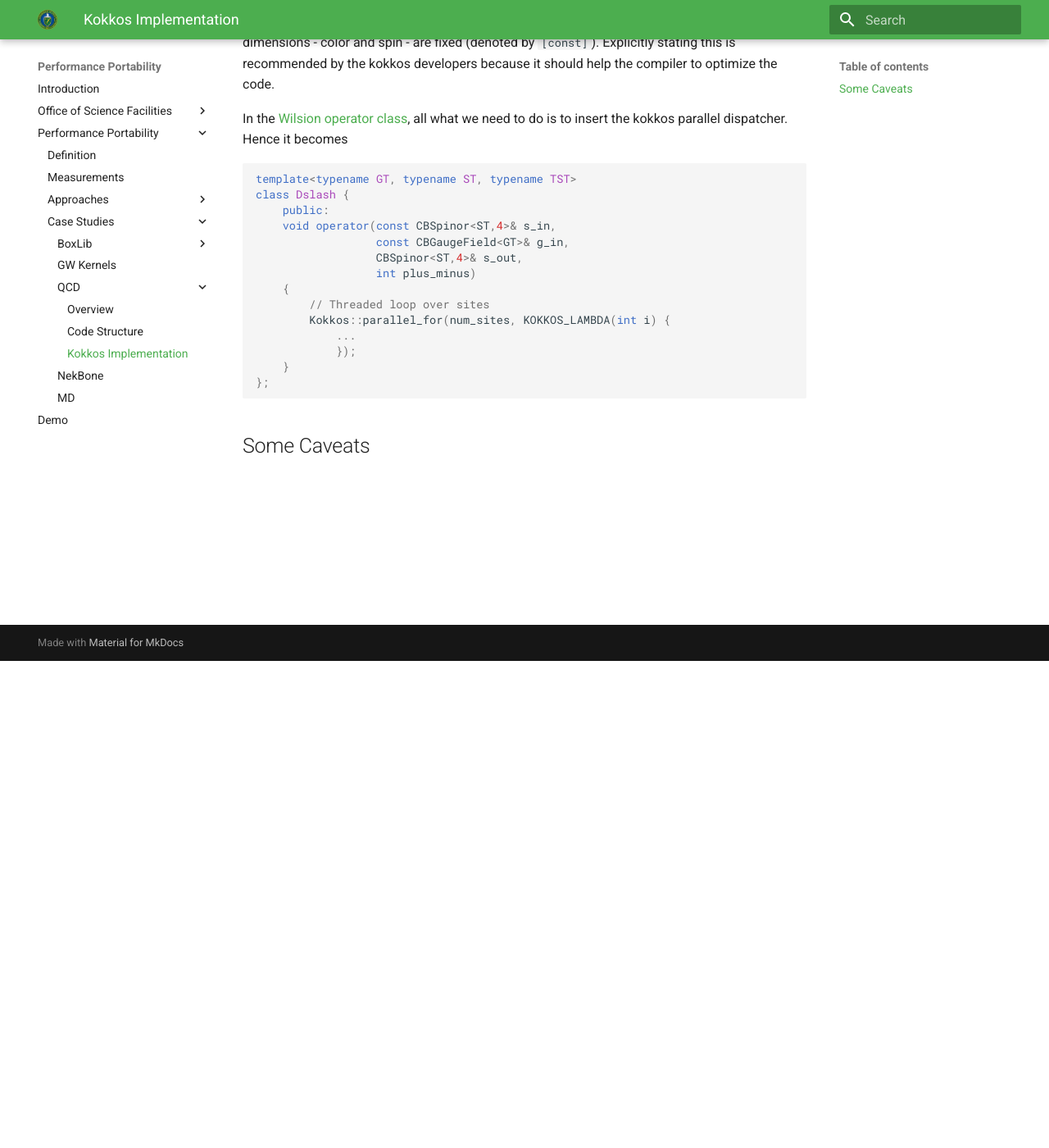
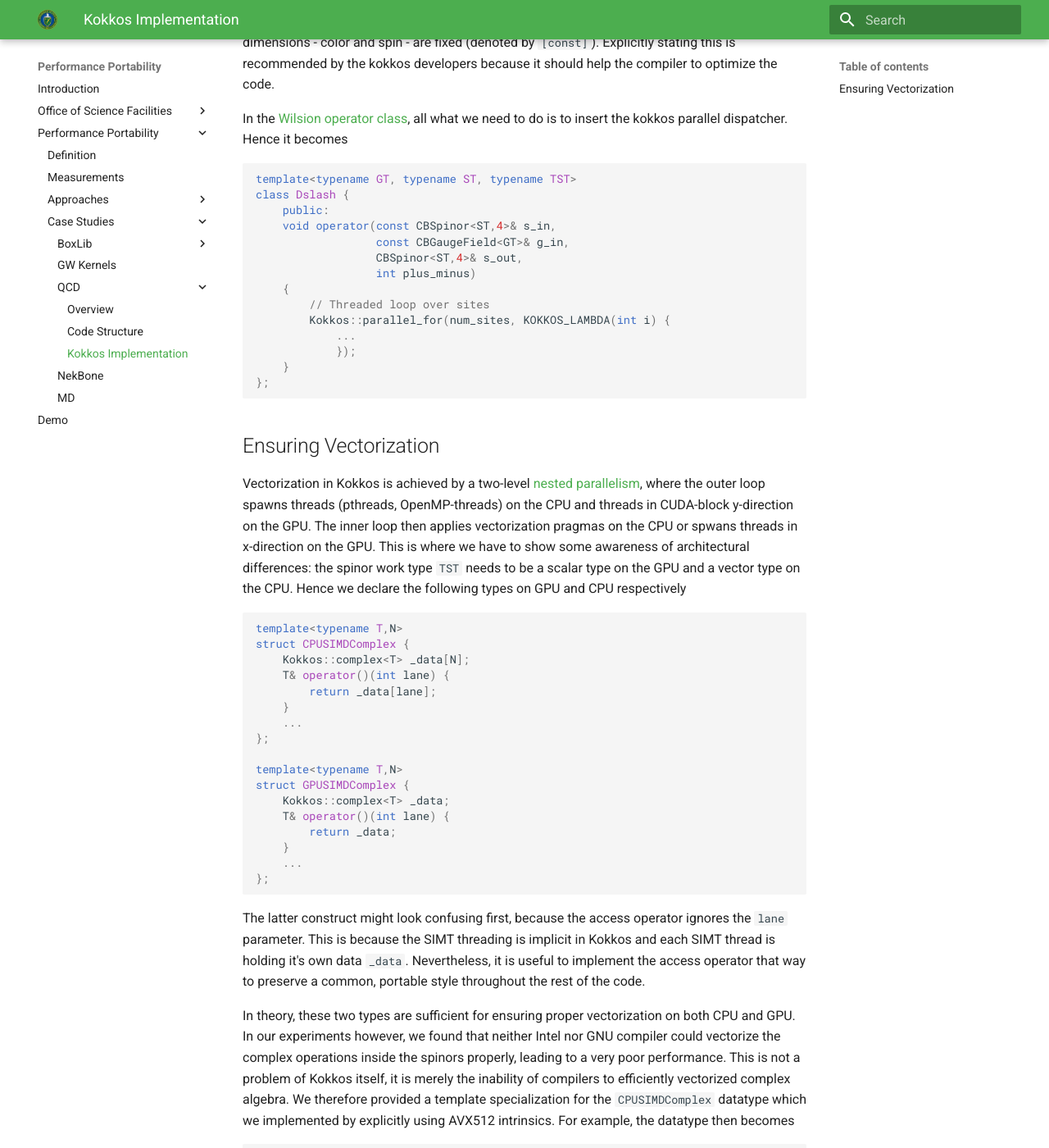
Before and after one commit to jrdeslippe/perfportsite, an MkDocs documentation site: the page built from docs/case_studies/qcd/kokkos_implementation.md, in a window 1280 px wide and 1400 px high, scrolled down 594 px. Shown: the whole window at 82% size. Built offline with MkDocs 1.6.1 and Material for MkDocs 9.7.7, drawn with Linux system fonts in a browser that asks for light colours; old or Windows-style settings are respelled for this version of MkDocs; some of the changed text lies outside the part shown.

Commit message:
finishing kokkos implementation

````diff
--- a/docs/case_studies/qcd/kokkos_implementation.md
+++ b/docs/case_studies/qcd/kokkos_implementation.md
@@ -42,4 +42,44 @@
     }
 };
 ```
-## Some Caveats
+## Ensuring Vectorization
+Vectorization in Kokkos is achieved by a two-level [nested parallelism](../../perfport/models/kokkos.md#vectorization), where the outer loop spawns threads (pthreads, OpenMP-threads) on the CPU and threads in CUDA-block y-direction on the GPU. The inner loop then applies vectorization pragmas on the CPU or spwans threads in x-direction on the GPU. This is where we have to show some awareness of architectural differences: the spinor work type ```TST``` needs to be a scalar type on the GPU and a vector type on the CPU. Hence we declare the following types on GPU and CPU respectively
+
+```C++
+template<typename T,N>
+struct CPUSIMDComplex {
+    Kokkos::complex<T> _data[N];
+    T& operator()(int lane) {
+        return _data[lane];
+    }
+    ...
+};
+
+template<typename T,N>
+struct GPUSIMDComplex {
+    Kokkos::complex<T> _data;
+    T& operator()(int lane) {
+        return _data;
+    }
+    ...
+};
+```
+
+The latter construct might look confusing first, because the access operator ignores the ```lane``` parameter. This is because the SIMT threading is implicit in Kokkos and each SIMT thread is holding it's own data ```_data```. Nevertheless, it is useful to implement the access operator that way to preserve a common, portable style throughout the rest of the code.
+
+In theory, these two types are sufficient for ensuring proper vectorization on both CPU and GPU. In our experiments however, we found that neither Intel nor GNU compiler could vectorize the complex operations inside the spinors properly, leading to a very poor performance. This is not a problem of Kokkos itself, it is merely the inability of compilers to efficiently vectorized complex algebra. We therefore provided a template  specialization for the ```CPUSIMDComplex``` datatype which we implemented by explicitly using AVX512 intrinsics. For example, the datatype then becomes
+
+```C++
+template<>
+struct CPUSIMDComplex<float,8> {
+    explicit CPUSIMDComplex<float,8>() {}
+
+    union {
+        Kokkos::complex<float> _data[8];
+        __m512 _vdata;
+    };
+    ...
+};
+```
+
+and the vectorized multiplication of two complex numbers
````
